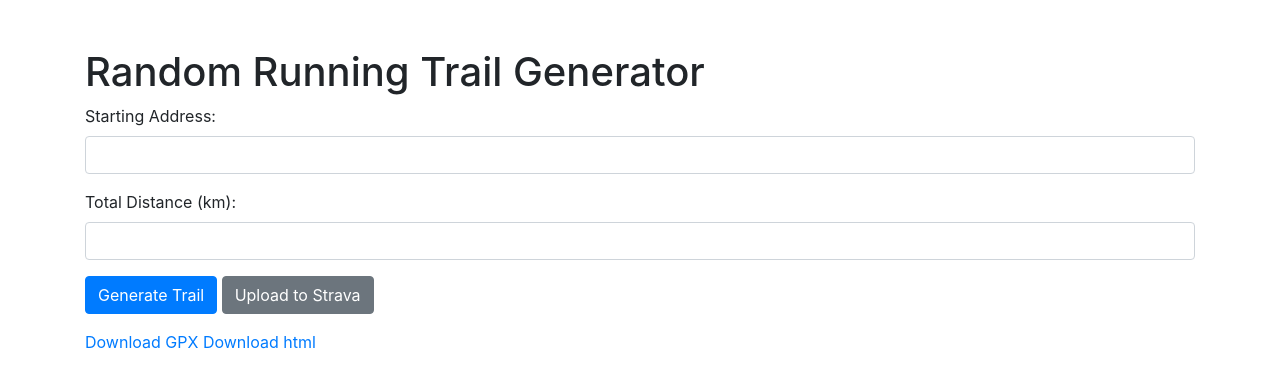
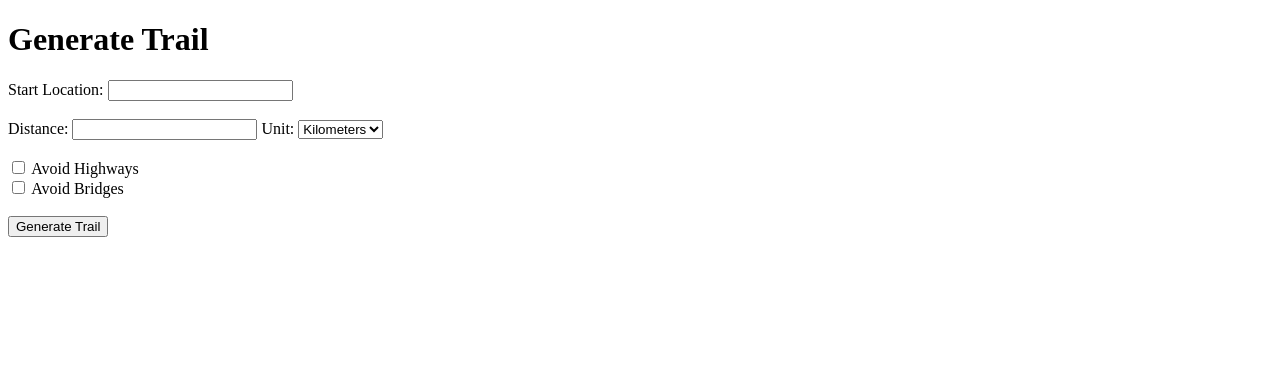
Before and after one commit to dcolinmorgan/runfree, a Flask app: page / in a window 1280 px wide. Shown: the top 388 px of the page. Run offline with Flask 3, Linux system fonts and the light colour scheme; some libraries are stand-ins or nearby versions.

Commit message:
update to gmaps, loop, km/miles

```diff
--- a/main.py
+++ b/main.py
@@ -1,190 +1,100 @@
+from flask import Flask, render_template, request
+import googlemaps
 import os
 import random
-import shutil
+import urllib.parse
+from dotenv import load_dotenv
 
-import folium
-import gpxpy
-import gpxpy.gpx
-import requests
-from flask import Flask, render_template, request
-from geopy.distance import geodesic
-from geopy.geocoders import Nominatim
+load_dotenv()
 
 app = Flask(__name__)
-app.secret_key = os.environ['STRAVA_CS']
-
-# Define paths
-TEMPLATE_MAP_FILE = 'templates/trail_map.html'
-STATIC_MAP_FILE = 'static/trail_map.html'
-gpx_file_path = 'static/trail_map.gpx'
-
-# Define the OSRM API base URL
-OSRM_BASE_URL = "http://router.project-osrm.org/route/v1/driving"
+gmap_key = os.getenv('gmap_key')
+gmaps = googlemaps.Client(key=gmap_key)
 
 
-# Function to copy the file from static/ to templates/ on GET request
-def copy_trail_map():
-  if os.path.exists(STATIC_MAP_FILE):
-    shutil.copy(STATIC_MAP_FILE, TEMPLATE_MAP_FILE)
+def generate_trail(start_location, distance, unit, avoid_highways,
+                   avoid_bridges):
+  if unit == 'mi':
+    distance *= 1.60934  # Convert miles to kilometers
 
+  # Geocode the starting location
+  geocode_result = gmaps.geocode(start_location)
+  start_lat = geocode_result[0]['geometry']['location']['lat']
+  start_lng = geocode_result[0]['geometry']['location']['lng']
 
-# Helper function to calculate distance in meters
-def calculate_route_distance(route):
-  return sum(geodesic(route[i], route[i + 1]).m for i in range(len(route) - 1))
+  # Generate random waypoints for the trail
+  waypoints = []
+  remaining_distance = distance * 1000
+  prev_waypoint = (start_lat, start_lng)
 
+  while remaining_distance > 0:
+    try:
+      # Generate a random next waypoint
+      next_waypoint = (prev_waypoint[0] + random.uniform(-0.01, 0.01),
+                       prev_waypoint[1] + random.uniform(-0.01, 0.01))
 
-# Function to generate random trail following the streets
-def generate_random_trail_following_streets(starting_point, total_distance_km):
-  total_distance_m = total_distance_km * 1000
-  trail_points = [starting_point]
-  current_point = starting_point
-  total_distance_covered = 0
+      # Snap the next waypoint to roads
+      snapped_waypoint = gmaps.snap_to_roads([next_waypoint],
+                                             interpolate=True)[0]
 
-  # Loop to generate trail points until the total distance is reached
-  while total_distance_covered < total_distance_m:
-    # Choose a random angle and distance for the next segment
-    angle = random.uniform(0, 360)
-    segment_length_m = random.uniform(500,
-                                      1000)  # Random segment length in meters
+      # Calculate the distance between the previous and current waypoints
+      distance_result = gmaps.distance_matrix(
+          origins=f"{prev_waypoint[0]},{prev_waypoint[1]}",
+          destinations=
+          f"{snapped_waypoint['location']['latitude']},{snapped_waypoint['location']['longitude']}",
+          mode="walking",
+          avoid=','.join(
+              filter(None, [
+                  'highways' if avoid_highways else None,
+                  'bridges' if avoid_bridges else None
+              ])))
+      distance_meters = distance_result['rows'][0]['elements'][0]['distance'][
+          'value']
 
-    # Calculate the next point
-    next_point = geodesic(meters=segment_length_m).destination(
-        current_point, angle)
+      # Check if adding the waypoint exceeds the desired distance
+      if remaining_distance - distance_meters <= 0:
+        break
 
-    # Get the route from the current point to the next point using OSRM API
-    coordinates = f"{current_point[1]},{current_point[0]};{next_point.longitude},{next_point.latitude}"
-    response = requests.get(
-        f"{OSRM_BASE_URL}/{coordinates}?overview=full&geometries=geojson")
+      waypoints.append(
+          f"{snapped_waypoint['location']['latitude']},{snapped_waypoint['location']['longitude']}"
+      )
+      prev_waypoint = (snapped_waypoint['location']['latitude'],
+                       snapped_waypoint['location']['longitude'])
+      remaining_distance -= distance_meters
 
-    # Check if the API request was successful
-    if response.status_code == 200:
-      data = response.json()
-      if data["code"] == "Ok":
-        # Get the route points
-        route_points = data["routes"][0]["geometry"]["coordinates"]
+    except IndexError:
+      # If no snapped waypoint is found, use the original next waypoint
+      snapped_waypoint = next_waypoint
+      waypoints.append(f"{snapped_waypoint[0]},{snapped_waypoint[1]}")
+      prev_waypoint = (snapped_waypoint[0], snapped_waypoint[1])
+      remaining_distance = 0  # Stop the loop if no snapped waypoint found
 
-        # Convert the coordinates to (latitude, longitude)
-        route_points = [(point[1], point[0]) for point in route_points]
+  # Ensure the start and end locations are the same
+  waypoints.append(f"{start_lat},{start_lng}")
 
-        # Calculate the distance of the route
-        route_distance = calculate_route_distance(route_points)
+  # URL-encode the start location and waypoints
+  start_location_encoded = urllib.parse.quote(start_location)
+  waypoints_encoded = "|".join(urllib.parse.quote(wp) for wp in waypoints)
 
-        # Add the route points to the trail
-        trail_points += route_points[
-            1:]  # Exclude the first point as it is the current point
+  # Create the Google Maps link with generated waypoints
+  google_maps_link = f"https://www.google.com/maps/dir/?api=1&origin={start_location_encoded}&destination={start_location_encoded}&waypoints={waypoints_encoded}"
 
-        # Update the current point and total distance covered
-        current_point = route_points[-1]
-        total_distance_covered += route_distance
-
-    # If the API request failed, break the loop
-    else:
-      break
-
-  return trail_points
-
-
-def export_to_gpx(trail_points, filename):
-  # Create a new GPX file
-  gpx = gpxpy.gpx.GPX()
-
-  # Create a new GPX track
-  gpx_track = gpxpy.gpx.GPXTrack()
-  gpx.tracks.append(gpx_track)
-
-  # Create a new segment in the track
-  gpx_segment = gpxpy.gpx.GPXTrackSegment()
-  gpx_track.segments.append(gpx_segment)
-
-  # Add trail points to the GPX segment
-  for point in trail_points:
-    gpx_segment.points.append(
-        gpxpy.gpx.GPXTrackPoint(latitude=point[0], longitude=point[1]))
-
-  # Save the GPX file
-  with open(filename, 'w') as gpx_file:
-    gpx_file.write(gpx.to_xml())
-
-  return filename
-
-
-def upload_to_strava(gpx_file_path, access_token):
-  # URL for uploading activities
-  url = 'https://www.strava.com/api/v3/uploads'
-
-  # Prepare the file for upload
-  with open(gpx_file_path, 'rb') as gpx_file:
-    files = {'file': gpx_file}
-    data = {'data_type': 'gpx'}
-
-    # Make the request to upload the file
-    headers = {'Authorization': f'Bearer {app.secret_key}'}
-    response = requests.post(url, headers=headers, files=files, data=data)
-
-  # Handle response
-  if response.status_code == 201:
-    return "Upload successful"
-  else:
-    return f"Upload failed: {response.text}"
-
-
-@app.route('/upload_to_strava', methods=['POST'])
-def upload_to_strava_route():
-  gpx_file_path = request.form.get('gpx_file')
-  access_token = app.secret_key
-
-  # Call the function to upload the GPX file to Strava
-  result = upload_to_strava(gpx_file_path, access_token)
-
-  # Return the result of the upload
-  return result
+  return google_maps_link
 
 
 @app.route('/', methods=['GET', 'POST'])
 def index():
-  # Copy the trail map file on GET request
-  # if request.method == 'GET':
-  #   copy_trail_map()
   if request.method == 'POST':
-    # Get user input from the form
-    starting_address = request.form.get('starting_address')
-    total_distance_km = float(request.form.get('total_distance'))
-
-    # Convert starting address to coordinates
-    geolocator = Nominatim(user_agent="trail_generator")
-    location = geolocator.geocode(starting_address)
-    if location is None:
-      return render_template('index.html',
-                             error="Address not found. Please try again.")
-
-    starting_point = (location.latitude, location.longitude)
-
-    # Generate a random trail following the streets
-    trail_points = generate_random_trail_following_streets(
-        starting_point, total_distance_km)
-
-    # Create a folium map
-    m = folium.Map(location=starting_point, zoom_start=14)
-    folium.PolyLine(trail_points, color='blue', weight=3).add_to(m)
-    folium.Marker(starting_point, popup="Starting Point").add_to(m)
-
-    # Export trail to GPX format
-    gpx_filename = 'static/trail_map.gpx'
-    export_to_gpx(trail_points, gpx_filename)
-
-    # Save the map to the file
-    m.save(TEMPLATE_MAP_FILE)
-
-    # Render the trail map template
-    return render_template('trail_map.html',
-                           map_file=TEMPLATE_MAP_FILE,
-                           gpx_file=gpx_filename)
-
-  # On GET request, render the index.html
+    start_location = request.form['start_location']
+    distance = float(request.form['distance'])
+    unit = request.form['unit']
+    avoid_highways = 'avoid_highways' in request.form
+    avoid_bridges = 'avoid_bridges' in request.form
+    trail_link = generate_trail(start_location, distance, unit, avoid_highways,
+                                avoid_bridges)
+    return render_template('index.html', trail_link=trail_link)
   return render_template('index.html')
 
 
-# Run the Flask app
 if __name__ == '__main__':
-  # app.debug = True  # Enable debug mode
-  app.run(host='0.0.0.0')  # , port=80)
+  app.run(debug=True)
--- a/pyproject.toml
+++ b/pyproject.toml
@@ -12,6 +12,8 @@ folium = "^0.16.0"
 geopy = "^2.4.1"
 requests = "^2.31.0"
 gpxpy = "^1.6.2"
+googlemaps = "^4.10.0"
+python-dotenv = "^1.0.1"
 
 [tool.pyright]
 # https://github.com/microsoft/pyright/blob/main/docs/configuration.md
--- a/templates/index.html
+++ b/templates/index.html
@@ -1,80 +1,31 @@
 <!DOCTYPE html>
 <html lang="en">
-
 <head>
     <meta charset="UTF-8">
-    <meta http-equiv="X-UA-Compatible" content="IE=edge">
-    <meta http-equiv="Content-Type" content="text/html; charset=utf-8" />
     <meta name="viewport" content="width=device-width, initial-scale=1.0">
-    <title>Random Running Trail Generator</title>
-    <link rel="stylesheet" href="https://stackpath.bootstrapcdn.com/bootstrap/4.5.2/css/bootstrap.min.css">
-    <style>
-        #map {
-            width: 100%;
-            height: 400px;
-            margin-top: 20px;
-        }
-        /* Add any other custom styles here */
-        .container {
-            margin-top: 30px;
-        }
-    </style>
-    <link rel="stylesheet" href="/static/styles.css">
-  <script>
-      // Function to select a random option from a select element
-      function selectRandomOption(selectId) {
-          const selectElement = document.getElementById(selectId);
-          const options = selectElement.options;
-          const randomIndex = Math.floor(Math.random() * (options.length - 1)) + 1;
-          // Select the random option
-          options[randomIndex].selected = true;
-      }
-      window.onload = function() {
-          selectRandomOption('default_location');
-          selectRandomOption('default_distance');
-      };
-  </script>
+    <title>Trail Generator</title>
 </head>
-
 <body>
-    <div class="container">
-        <h1 class="mt-5">Random Running Trail Generator</h1>
-
-        <!-- Form to input starting address and distance -->
-        <form action="/" method="POST" class="mb-3">
-            <div class="form-group">
-                <label for="starting_address">Starting Address:</label>
-                <input type="text" id="starting_address" name="starting_address" class="form-control" required>
-            </div>
-            <div class="form-group">
-                <label for="total_distance">Total Distance (km):</label>
-                <input type="number" id="total_distance" name="total_distance" class="form-control" step="0.1" required>
-            </div>
-          <form method="POST" action="/upload_to_strava" target="_blank">
-            <button type="submit" class="btn btn-primary" title="Generate Trail (be careful when uploading to Strava)">Generate Trail</button>
-            <!-- </form> -->
-        <form method="POST" action="/upload_to_strava">
-            <input type="hidden" name="gpx_file" value="{{ 'static/trail_map.gpx' }}">
-            <button type="submit" class="btn btn-secondary" title="requires a paid account">Upload to Strava</button>
-        </form>
-        <!-- <a href="{{ strava_upload_link }}" class="upload-strava-button" title="requires a paid account!" submit>
-            Upload to Strava
-        </a> -->
-        </form>
-        <a href="{{ 'static/trail_map.gpx' }}" download>Download GPX</a>
-        <a href="{{ 'static/trail_map.html' }}" download>Download html</a>
-
-      <!-- <h2>Trail Map</h2> -->
-      <!-- {% if map_file %} -->
-      <iframe src="{{ map_file }}" width="100%" height="500px" frameborder="0"></iframe>
-      <!-- {% else %} -->
-      <!-- <p>No trail map available yet. Fill out the form to generate one.</p> -->
-      <!-- {% endif %} -->
-
-        <!-- Buy Me a Coffee Widget -->
-      <script data-name="BMC-Widget" data-cfasync="false" src="https://cdnjs.buymeacoffee.com/1.0.0/widget.prod.min.js" data-id="dcolinmorgan" data-description="Support me on Buy me a coffee!" data-message="have a nice run!" data-color="#5F7FFF" data-position="Right" data-x_margin="18" data-y_margin="18"></script>
-
-    </div>
+    <h1>Generate Trail</h1>
+    <form method="post">
+        <label for="start_location">Start Location:</label>
+        <input type="text" id="start_location" name="start_location" required><br><br>
+        <label for="distance">Distance:</label>
+        <input type="number" id="distance" name="distance" step="0.01" required>
+        <label for="unit">Unit:</label>
+        <select id="unit" name="unit">
+            <option value="km" selected>Kilometers</option>
+            <option value="mi">Miles</option>
+        </select><br><br>
+        <input type="checkbox" id="avoid_highways" name="avoid_highways">
+        <label for="avoid_highways">Avoid Highways</label><br>
+        <input type="checkbox" id="avoid_bridges" name="avoid_bridges">
+        <label for="avoid_bridges">Avoid Bridges</label><br><br>
+        <input type="submit" value="Generate Trail">
+    </form>
+  {% if trail_link %}
+  <p>Google Maps Trail Link:</p>
+  <a href="{{ trail_link }}" target="_blank">{{ trail_link }}</a>
+  {% endif %}
 </body>
-
 </html>
```
Also changed, not shown: static/trail_map.html (+7 -92 lines), templates/index (copy).html (added, +80 -0 lines), templates/trail_map.html (deleted, +0 -99 lines), 3 other files.
